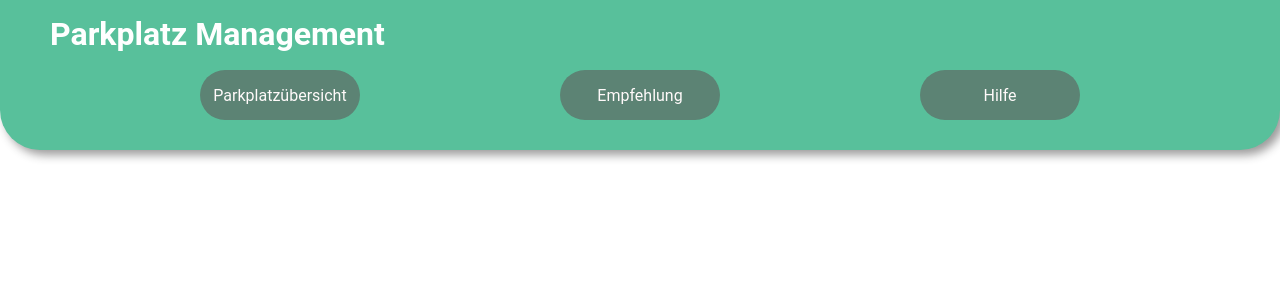
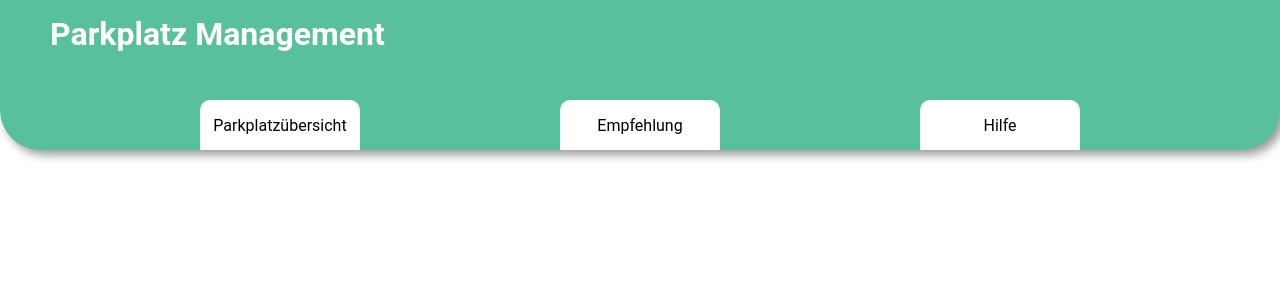
Before and after one commit to Pixel2203/ParkingManagementFrontend, a Next.js app: page /components/AppHeader/AppHeader in a window 1280 px wide. Shown: the top 300 px of the page. Built offline with nearby package versions, Linux system fonts and the light colour scheme.

Commit message:
added style

```diff
--- a/pages/components/AppHeader/AppHeader.module.css
+++ b/pages/components/AppHeader/AppHeader.module.css
@@ -30,20 +30,23 @@
     justify-content: space-evenly;
 }
 .header nav ul li {
-    background-color: #5C8374;
+    background-color: #ffffff;
     padding: 5px;
-    color: snow;;
-    border-radius: 40px;
+    color: black;
+    border-radius: 10px 10px 0 0;
+
     width: 150px;
     text-align: center;
     height: 40px;
     display:flex;
     justify-content: center;
     align-items: center;
-
+    margin-top: 30px;
+    transition: all 0.3s;
+    cursor: pointer;
 }
 .header nav ul li:hover {
-    background-color: black;
+    box-shadow: inset 5px 5px 5px 0px rgba(126, 118, 118, 0.42);
 }
 .header nav ul li span {
 }
```
